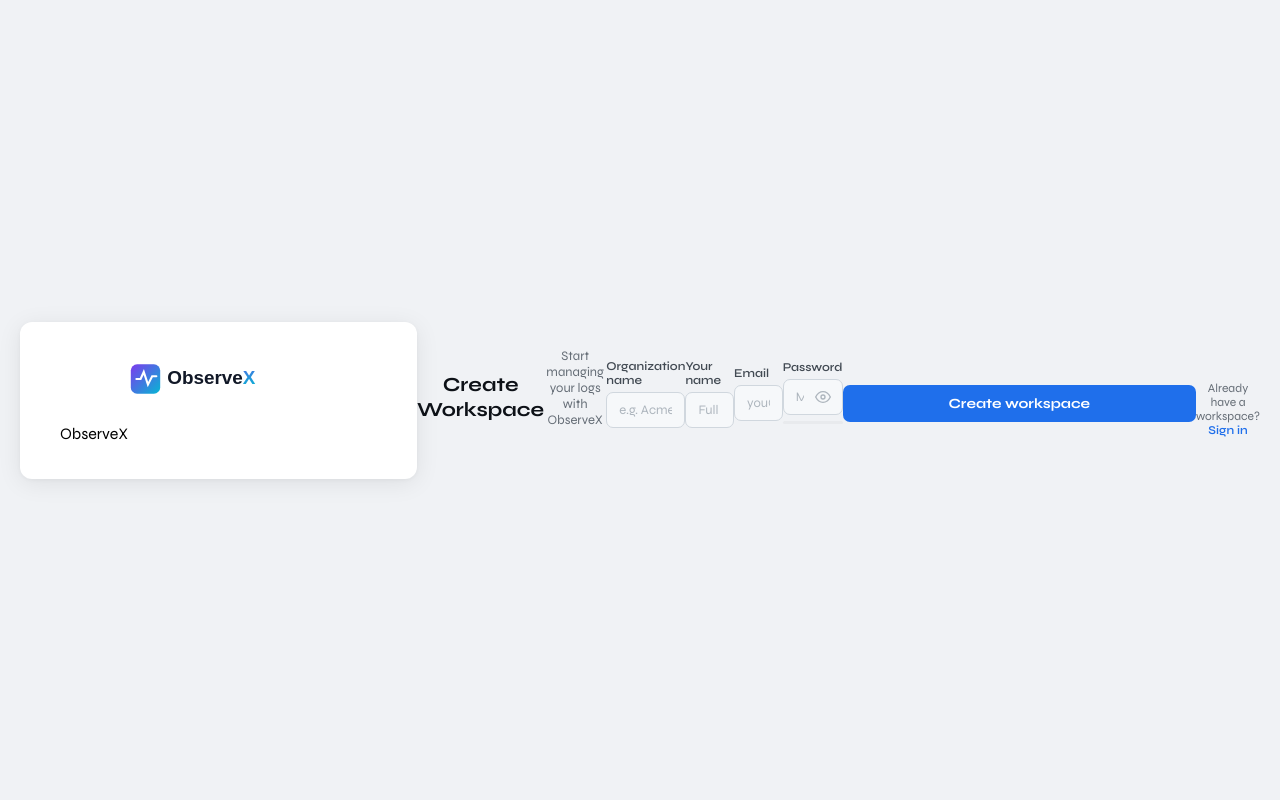
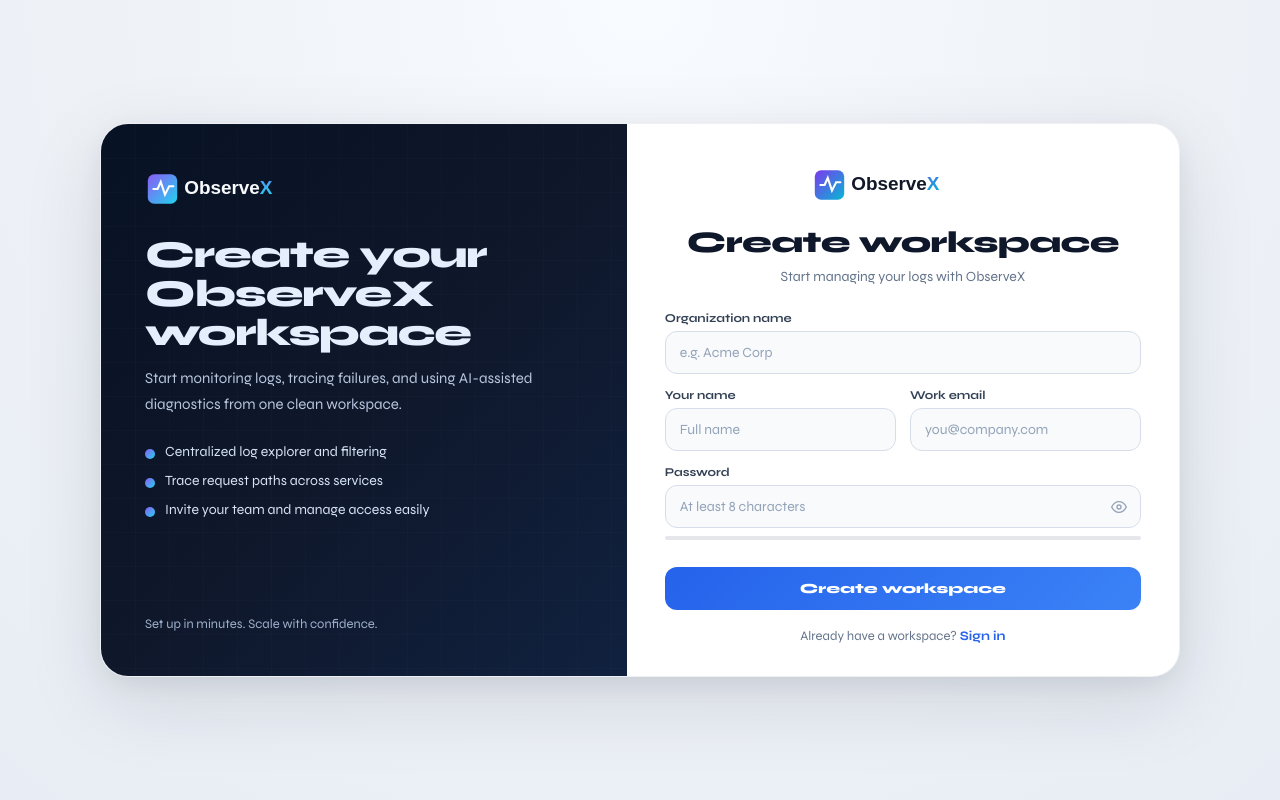
Before and after one commit to rew7277/logtransfer, a Flask app: page /create-account in a window 1280 px wide. Run offline with Flask 3, Linux system fonts and the light colour scheme; some libraries are stand-ins or nearby versions.

Commit message:
Add files via upload

```diff
--- a/templates/create_account.html
+++ b/templates/create_account.html
@@ -8,46 +8,72 @@
 <link rel="preconnect" href="https://fonts.googleapis.com"/>
 <link href="https://fonts.googleapis.com/css2?family=IBM+Plex+Mono:wght@400;500&family=Syne:wght@400;500;600;700;800&display=swap" rel="stylesheet"/>
 <style>
-*,*::before,*::after{box-sizing:border-box;margin:0;padding:0}
-body{font-family:'Syne',sans-serif;background:#f0f2f5;min-height:100vh;display:flex;align-items:center;justify-content:center;padding:20px;-webkit-font-smoothing:antialiased}
-.card{background:#fff;border-radius:12px;box-shadow:0 4px 24px rgba(0,0,0,.08),0 1px 4px rgba(0,0,0,.04);width:100%;max-width:440px;padding:36px 40px}
-.logo{display:flex;align-items:center;justify-content:center;gap:10px;margin-bottom:24px}.logo img{height:42px;width:auto;display:block}
-
-h1{font-size:20px;font-weight:700;text-align:center;margin-bottom:6px;color:#0d1117}
-.subtitle{font-size:13px;color:#656d76;text-align:center;margin-bottom:24px}
+*{box-sizing:border-box;margin:0;padding:0}
+:root{--bg:#eef2f7;--card:#ffffff;--text:#0f172a;--muted:#64748b;--line:#d7deea;--blue:#2563eb;--blue2:#1d4ed8}
+body{font-family:'Syne',sans-serif;background:radial-gradient(circle at top,#f8fbff 0%,#eef2f7 52%,#e8edf5 100%);min-height:100vh;display:flex;align-items:center;justify-content:center;padding:24px;color:var(--text);-webkit-font-smoothing:antialiased}
+.auth-shell{width:100%;max-width:1080px;display:grid;grid-template-columns:1fr 1.05fr;overflow:hidden;border-radius:28px;box-shadow:0 24px 80px rgba(15,23,42,.12),0 8px 24px rgba(15,23,42,.06);background:var(--card);border:1px solid rgba(148,163,184,.16)}
+.hero{background:linear-gradient(135deg,#081225 0%,#0f172a 50%,#10213f 100%);color:#e5eefc;padding:44px;display:flex;flex-direction:column;justify-content:space-between;position:relative;overflow:hidden}
+.hero:before{content:"";position:absolute;inset:0;background:
+linear-gradient(rgba(255,255,255,.05) 1px, transparent 1px),
+linear-gradient(90deg, rgba(255,255,255,.05) 1px, transparent 1px);
+background-size:34px 34px;opacity:.32}
+.hero-inner,.hero-foot{position:relative;z-index:1}
+.hero-logo img{height:42px;width:auto;display:block;margin-bottom:26px}
+.hero h1{font-size:38px;line-height:1.02;font-weight:800;letter-spacing:-1.2px;max-width:380px;margin-bottom:14px}
+.hero p{font-size:15px;line-height:1.7;color:#b8c6dd;max-width:420px}
+.hero-points{margin-top:26px;display:grid;gap:12px}
+.hero-point{display:flex;gap:10px;align-items:flex-start;color:#d6e2f5;font-size:14px}
+.dot{width:10px;height:10px;border-radius:999px;background:linear-gradient(135deg,#8b5cf6,#22d3ee);margin-top:6px;flex:0 0 10px}
+.hero-foot{font-size:13px;color:#9fb0ca}
+.card{padding:40px 38px 32px;display:flex;flex-direction:column;justify-content:center}
+.logo{display:flex;justify-content:center;margin-bottom:18px}
+.logo img{height:42px;width:auto;display:block}
+h2{font-size:30px;font-weight:800;text-align:center;margin-bottom:8px;letter-spacing:-.6px}
+.subtitle{font-size:14px;color:var(--muted);text-align:center;margin-bottom:26px}
 .field{margin-bottom:14px}
-label{display:block;font-size:12px;font-weight:600;color:#424a53;margin-bottom:5px}
-input,select{width:100%;padding:9px 12px;background:#f6f8fa;border:1px solid #d0d7de;border-radius:7px;font-family:'Syne',sans-serif;font-size:13px;color:#0d1117;outline:none;transition:border-color .15s,box-shadow .15s}
-input:focus,select:focus{border-color:#1f6feb;box-shadow:0 0 0 3px rgba(31,111,235,.12);background:#fff}
-input::placeholder{color:#adb5bd}
+.grid2{display:grid;grid-template-columns:1fr 1fr;gap:14px}
+label{display:block;font-size:12px;font-weight:700;color:#334155;margin-bottom:6px}
+input,select{width:100%;padding:12px 14px;background:#f8fafc;border:1px solid var(--line);border-radius:12px;font-family:'Syne',sans-serif;font-size:14px;color:#0f172a;outline:none;transition:border-color .15s,box-shadow .15s,background .15s}
+input:focus,select:focus{border-color:var(--blue);box-shadow:0 0 0 4px rgba(37,99,235,.12);background:#fff}
+input::placeholder{color:#94a3b8}
 .pw-wrap{position:relative}
-.pw-wrap input{padding-right:38px}
-.pw-toggle{position:absolute;right:10px;top:50%;transform:translateY(-50%);background:none;border:none;cursor:pointer;color:#adb5bd;display:flex;align-items:center;padding:2px}
-.pw-toggle:hover{color:#656d76}
-.strength-bar{height:3px;border-radius:2px;margin-top:6px;background:#e8eaed;overflow:hidden}
-.strength-fill{height:100%;border-radius:2px;transition:width .3s,background .3s;width:0}
-.strength-label{font-size:10px;color:#adb5bd;margin-top:3px}
-.btn{width:100%;padding:10px;background:#1f6feb;border:none;border-radius:7px;color:#fff;font-family:'Syne',sans-serif;font-size:14px;font-weight:700;cursor:pointer;transition:all .15s;margin-top:6px}
-.btn:hover{background:#388bfd;transform:translateY(-1px);box-shadow:0 4px 12px rgba(31,111,235,.3)}
-.btn:active{transform:none}
-.btn:disabled{opacity:.6;cursor:not-allowed;transform:none;box-shadow:none}
-.msg{padding:10px 14px;border-radius:7px;font-size:12px;font-weight:500;margin-bottom:16px;display:none}
-.msg.error{background:#fff0f0;border:1px solid #ffcdd2;color:#c62828;display:block}
-.msg.success{background:#f0fff4;border:1px solid #c8e6c9;color:#2e7d32;display:block}
-.link-row{text-align:center;margin-top:18px;font-size:12px;color:#656d76}
-.link-row a{color:#1f6feb;text-decoration:none;font-weight:600}
+.pw-wrap input{padding-right:42px}
+.pw-toggle{position:absolute;right:12px;top:50%;transform:translateY(-50%);background:none;border:none;cursor:pointer;color:#94a3b8;display:flex;align-items:center;padding:2px}
+.pw-toggle:hover{color:#64748b}
+.strength-bar{height:4px;border-radius:999px;margin-top:8px;background:#e5e7eb;overflow:hidden}
+.strength-fill{height:100%;border-radius:999px;transition:width .3s,background .3s;width:0}
+.strength-label{font-size:11px;color:#94a3b8;margin-top:5px}
+.btn{width:100%;padding:13px 16px;background:linear-gradient(135deg,var(--blue),#3b82f6);border:none;border-radius:12px;color:#fff;font-family:'Syne',sans-serif;font-size:14px;font-weight:800;cursor:pointer;transition:transform .15s,box-shadow .15s,background .15s;margin-top:8px}
+.btn:hover{background:linear-gradient(135deg,var(--blue2),var(--blue));transform:translateY(-1px);box-shadow:0 12px 24px rgba(37,99,235,.24)}
+.btn:disabled{opacity:.65;cursor:not-allowed;transform:none;box-shadow:none}
+.msg{padding:12px 14px;border-radius:12px;font-size:12px;font-weight:600;margin-bottom:18px;display:none}
+.msg.error{background:#fff1f2;border:1px solid #fecdd3;color:#be123c;display:block}
+.msg.success{background:#f0fdf4;border:1px solid #bbf7d0;color:#15803d;display:block}
+.link-row{text-align:center;margin-top:18px;font-size:13px;color:var(--muted)}
+.link-row a{color:var(--blue);text-decoration:none;font-weight:700}
 .link-row a:hover{text-decoration:underline}
-.info-box{background:#f6f8fa;border:1px solid #d0d7de;border-radius:7px;padding:12px;font-size:12px;color:#656d76;margin-top:14px;line-height:1.6}
-.info-box strong{color:#0d1117}
-code{font-family:'IBM Plex Mono',monospace;font-size:11px}
+@media(max-width:900px){.auth-shell{grid-template-columns:1fr}.hero{display:none}.card{padding:34px 24px 28px}.grid2{grid-template-columns:1fr}h2{font-size:28px}}
 </style>
 </head>
 <body>
-<div class="card">
+<div class="auth-shell">
+  <aside class="hero">
+    <div class="hero-inner">
+      <div class="hero-logo"><img src="/static/images/logo-dark.svg" alt="ObserveX"></div>
+      <h1>Create your ObserveX workspace</h1>
+      <p>Start monitoring logs, tracing failures, and using AI-assisted diagnostics from one clean workspace.</p>
+      <div class="hero-points">
+        <div class="hero-point"><span class="dot"></span><span>Centralized log explorer and filtering</span></div>
+        <div class="hero-point"><span class="dot"></span><span>Trace request paths across services</span></div>
+        <div class="hero-point"><span class="dot"></span><span>Invite your team and manage access easily</span></div>
+      </div>
+    </div>
+    <div class="hero-foot">Set up in minutes. Scale with confidence.</div>
+  </aside>
+
+  <main class="card">
     <div class="logo"><img src="/static/images/logo-primary.svg" alt="ObserveX"></div>
-    <span class="logo-name">ObserveX</span>
-  </div>
-  <h1>Create Workspace</h1>
+    <h2>Create workspace</h2>
     <p class="subtitle">Start managing your logs with ObserveX</p>
 
     <div class="msg" id="msg"></div>
@@ -57,20 +83,22 @@ code{font-family:'IBM Plex Mono',monospace;font-size:11px}
       <input type="text" id="organization_name" name="organization_name" placeholder="e.g. Acme Corp" autocomplete="organization" required/>
     </div>
 
+    <div class="grid2">
       <div class="field">
         <label for="name">Your name</label>
         <input type="text" id="name" name="name" placeholder="Full name" autocomplete="name" required/>
       </div>
 
       <div class="field">
-    <label for="email">Email</label>
+        <label for="email">Work email</label>
         <input type="email" id="email" name="email" placeholder="you@company.com" autocomplete="email" required/>
+      </div>
     </div>
 
     <div class="field">
       <label for="password">Password</label>
       <div class="pw-wrap">
-      <input type="password" id="password" name="password" placeholder="Min 8 characters" autocomplete="new-password" required oninput="checkStrength(this.value)"/>
+        <input type="password" id="password" name="password" placeholder="At least 8 characters" autocomplete="new-password" oninput="checkStrength(this.value)"/>
         <button class="pw-toggle" type="button" onclick="togglePw()" title="Show/hide password">
           <svg id="eyeIcon" width="16" height="16" viewBox="0 0 24 24" fill="none" stroke="currentColor" stroke-width="2">
             <path d="M1 12s4-8 11-8 11 8 11 8-4 8-11 8-11-8-11-8z"/><circle cx="12" cy="12" r="3"/>
@@ -81,15 +109,13 @@ code{font-family:'IBM Plex Mono',monospace;font-size:11px}
       <div class="strength-label" id="strengthLabel"></div>
     </div>
 
-  <input type="hidden" name="theme_mode" value="white"/>
-  <input type="hidden" name="role" value="admin"/>
-
     <button class="btn" id="submitBtn" onclick="createWorkspace()">Create workspace</button>
 
-  <div class="link-row">Already have a workspace? <a href="/login">Sign in</a></div>
-
+    <div class="link-row">
+      Already have a workspace? <a href="/login">Sign in</a>
     </div>
-
+  </main>
+</div>
 <script>
 function togglePw(){
   const inp=document.getElementById('password');
```
Also changed, not shown: templates/login.html (+61 -40 lines). Lines whose indentation alone changed are shown as unchanged.
